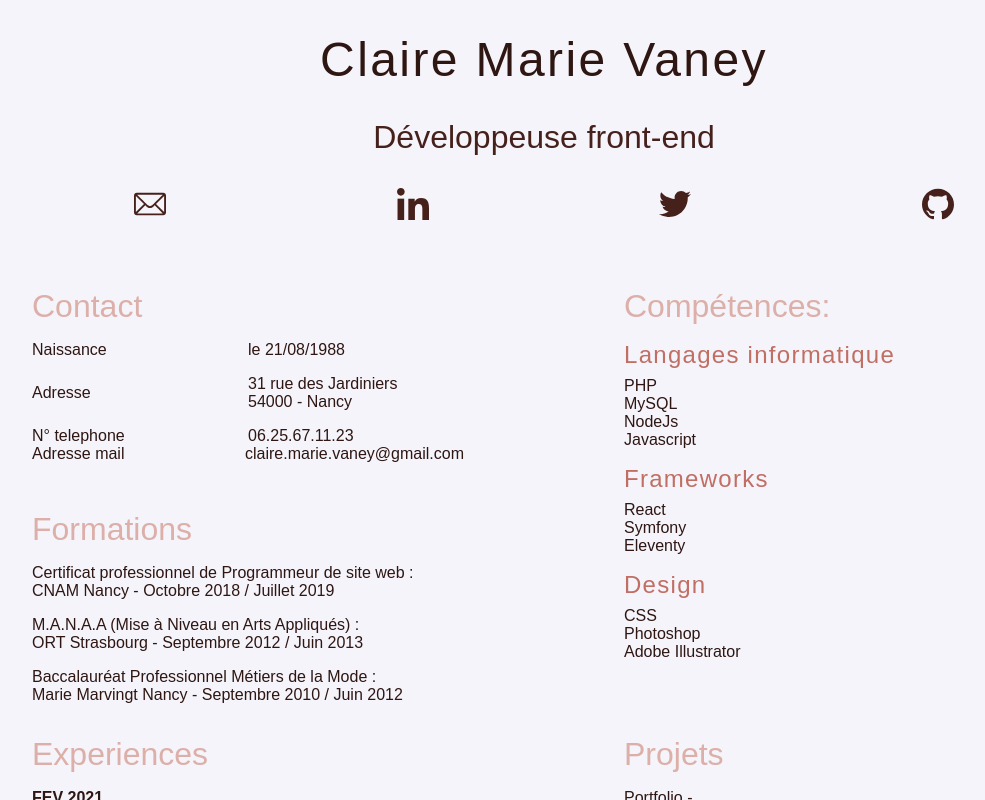
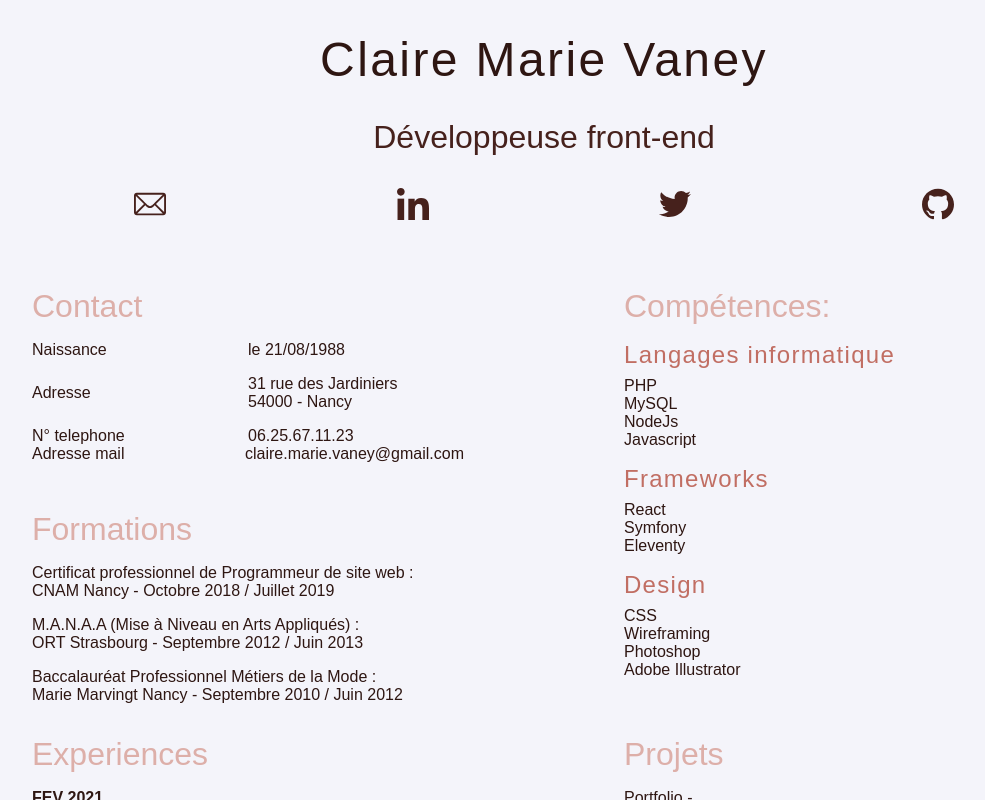
Before and after one commit to ClaireMarieV/CV, a Next.js app: page / in a window 1280 px wide. Shown: the whole page, without its empty margins (96-1081 px from the left). Built offline with nearby package versions, Linux system fonts and the light colour scheme; a web font is replaced by a local one.

Commit message:
added skills wireframing

```diff
--- a/components/Skills.js
+++ b/components/Skills.js
@@ -29,6 +29,7 @@ const Skills = () => (
         <h3>Design</h3>
         <ul>
           <li>CSS</li>
+          <li>Wireframing</li>
           <li>Photoshop</li>
           <li>Adobe Illustrator</li>
         </ul>
```
